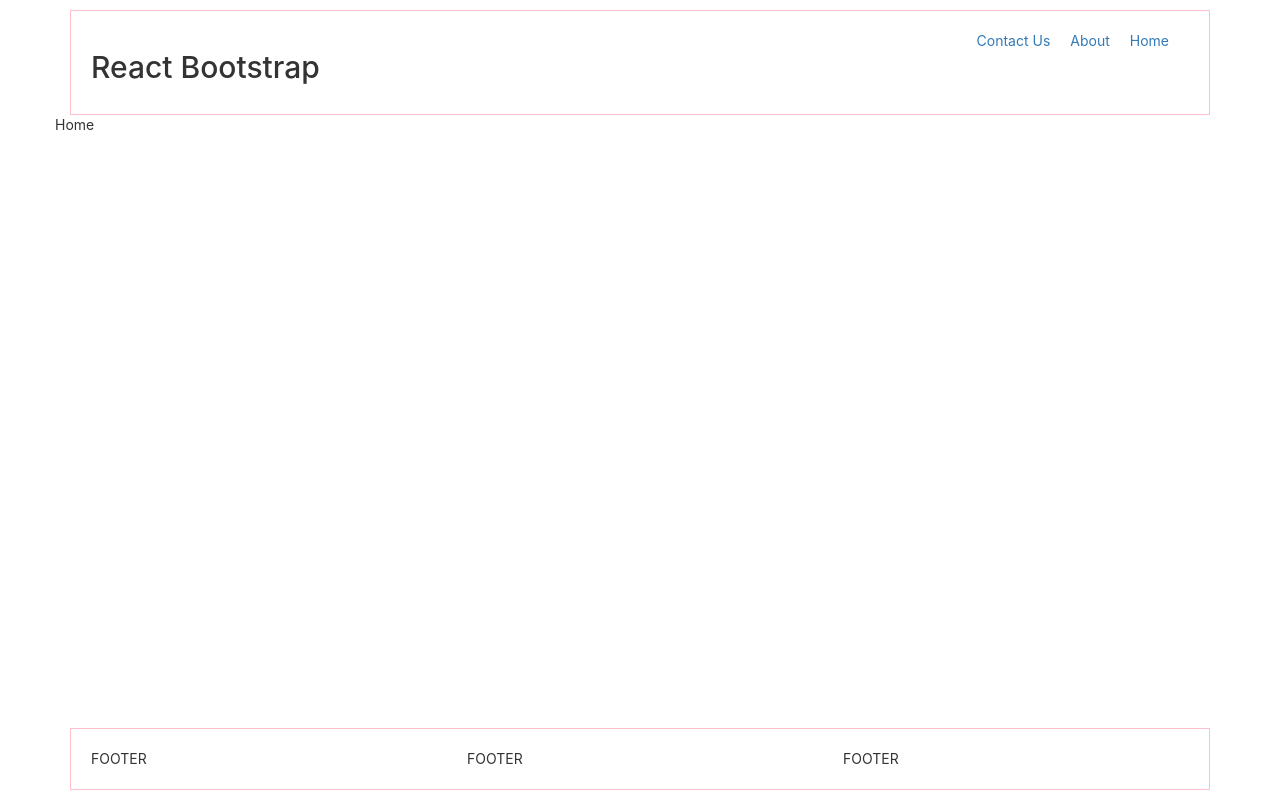
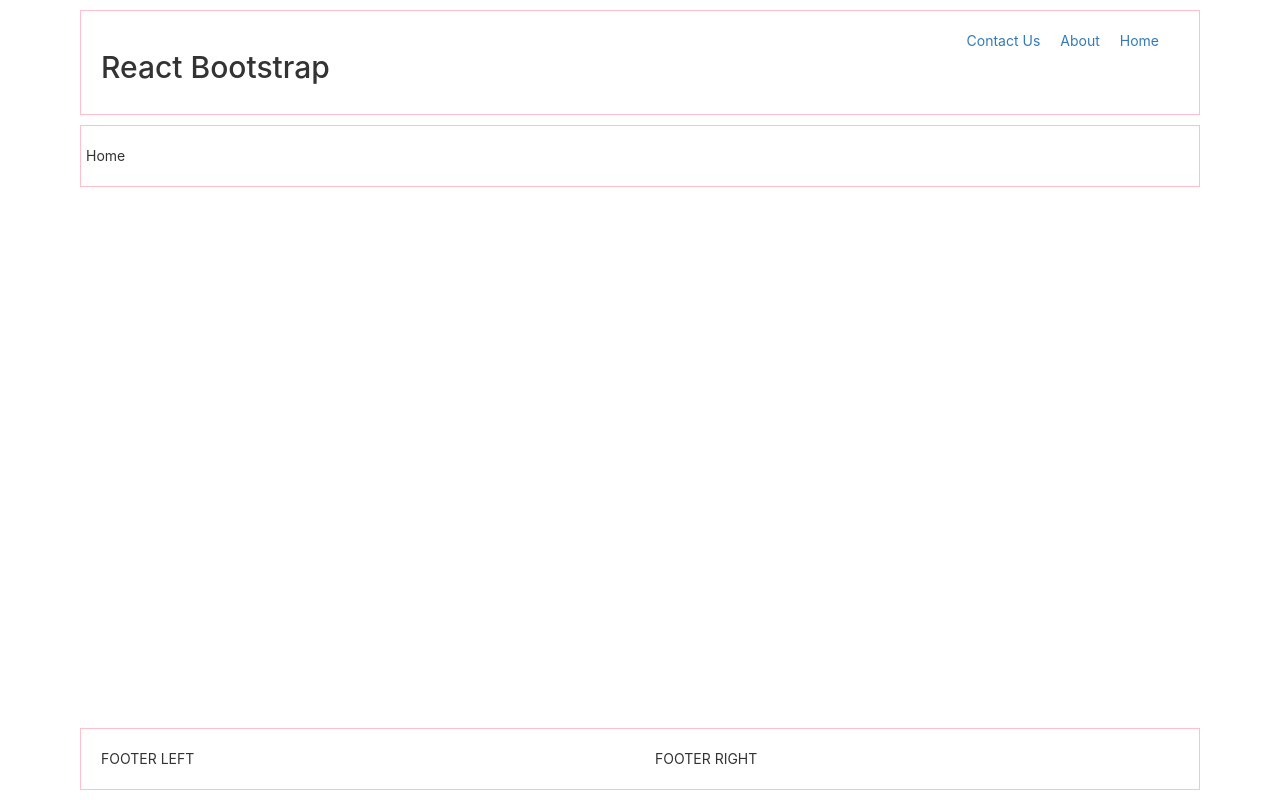
Before and after one commit to bigewiki/react-bootstrap-boilerplate, a React (Create React App) app: page / in a window 1280 px wide. Built offline with nearby package versions, Linux system fonts and the light colour scheme.

Commit message:
minor style updates, fixed desktop menu

```diff
--- a/src/App.css
+++ b/src/App.css
@@ -1,7 +1,7 @@
-.header{
+.header, .footer, .body{
   border: 1px solid pink;
   padding:20px;
-  margin-top:10px;
+  margin:10px;
 }
 
 .header li{
@@ -15,12 +15,6 @@
   left: 0;
   bottom: 0;
   width: 100%;
-}
-
-.footer{
-  border: 1px solid pink;
-  padding:20px;
-  margin-bottom:10px;
 }
 
 #mobile-hamburger{
--- a/src/components/Body.js
+++ b/src/components/Body.js
@@ -6,11 +6,13 @@ const Body = (props) => {
   return (
     <AppContext.Consumer>
       {(context) => (
-        <Row id="nav-row">
-          <Col>
-            {props.page}
-          </Col>
-        </Row>
+        <div className="body">
+          <Row id="nav-row">
+            <Col>
+              {props.page}
+            </Col>
+          </Row>
+        </div>
       )}
     </AppContext.Consumer>
   )
--- a/src/components/Footer.js
+++ b/src/components/Footer.js
@@ -7,14 +7,11 @@ const Footer = () => {
       <Grid>
         <div className="footer">
           <Row>
-            <Col xs={4}>
-              FOOTER
+            <Col sm={6}>
+              FOOTER LEFT
             </Col>
-            <Col xs={4}>
-              FOOTER
-            </Col>
-            <Col xs={4}>
-              FOOTER
+            <Col sm={6}>
+              FOOTER RIGHT
             </Col>
           </Row>
         </div>
--- a/src/components/Header.js
+++ b/src/components/Header.js
@@ -18,8 +18,8 @@ const Header = (props) => {
             </Col>
             <Col xs={6} sm={6} md={6} className="hidden-xs hidden-sm">
               <ul>
-                {context.menuItems.map((menuItems, i) => {
-                  return <li key={i}><a href={menuItems.link} onClick={context.handleNavigation}>{menuItems.title}</a></li>;
+              {context.menuItems.map((menuItems, i) => {
+                return <li key={i}><a href={menuItems.link} onClick={() => context.handleNavigation(menuItems.link,menuItems.title)}>{menuItems.title}</a></li>;
                 })}
               </ul>
             </Col>
```
